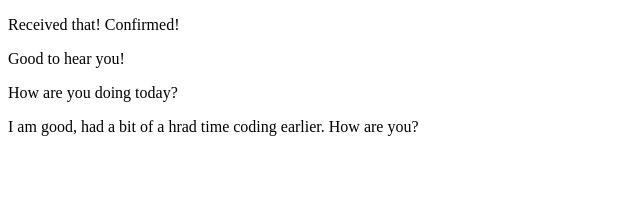
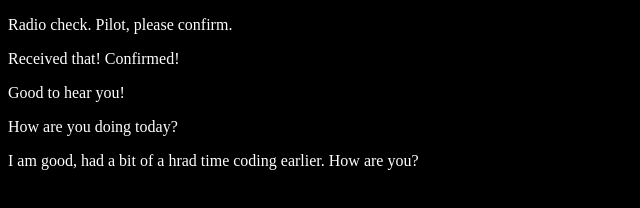
Before and after one commit to jbecic/communication-log-control, a plain HTML site: page index.html in a window 1280 px wide. Shown: the whole page, without its empty margins (0-640 px from the left). Drawn offline with Linux system fonts and the light colour scheme.

Commit message:
add style.css, edit index.html

```diff
--- a/index.html
+++ b/index.html
@@ -1,6 +1,10 @@
 <!DOCTYPE html>
 <html>
+   <head>
+      <link rel="stylesheet" href="style.css" type="text/css">
+   </head>
    <body>
+      <p>Radio check. Pilot, please confirm.</p>
       <p>Received that! Confirmed!</p>
       <p>Good to hear you!</p>
       <p>How are you doing today?</p>
--- /dev/null
+++ b/style.css
@@ -0,0 +1,4 @@
+body {
+    color: white;
+    background-color: black;
+ }
```
